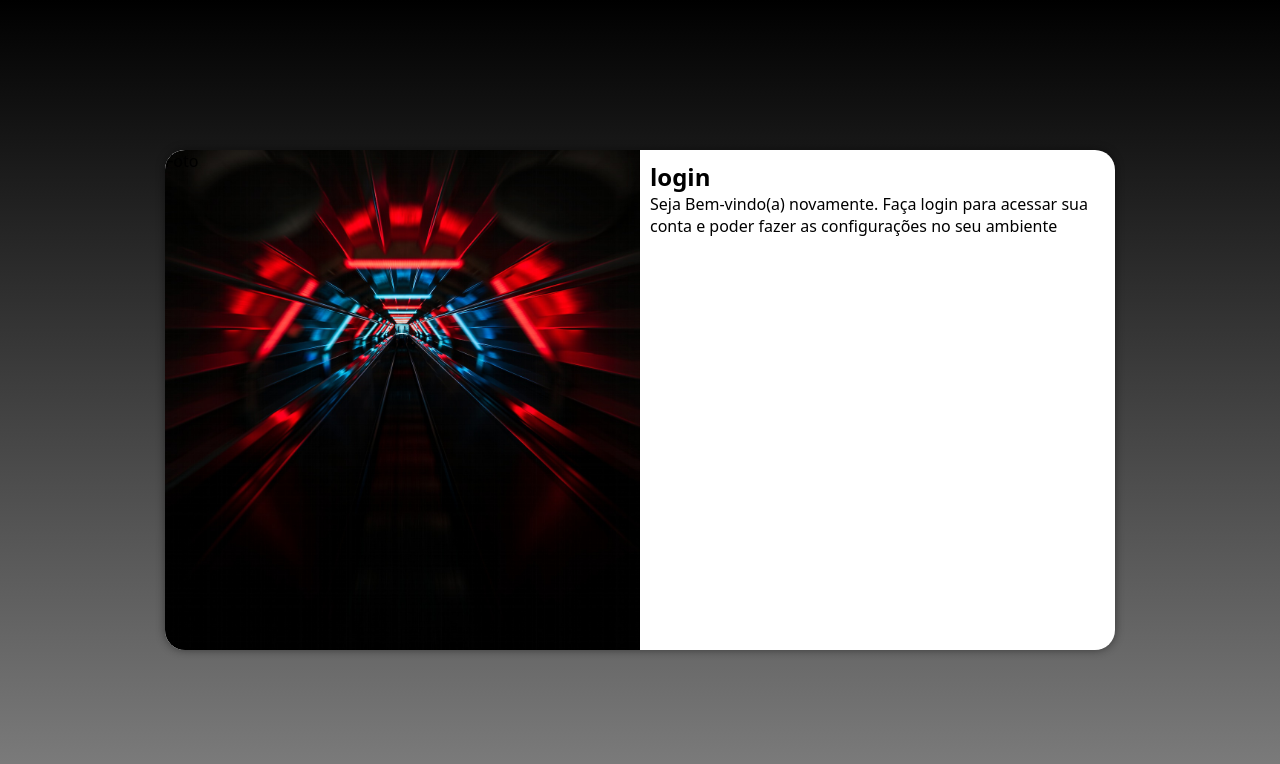
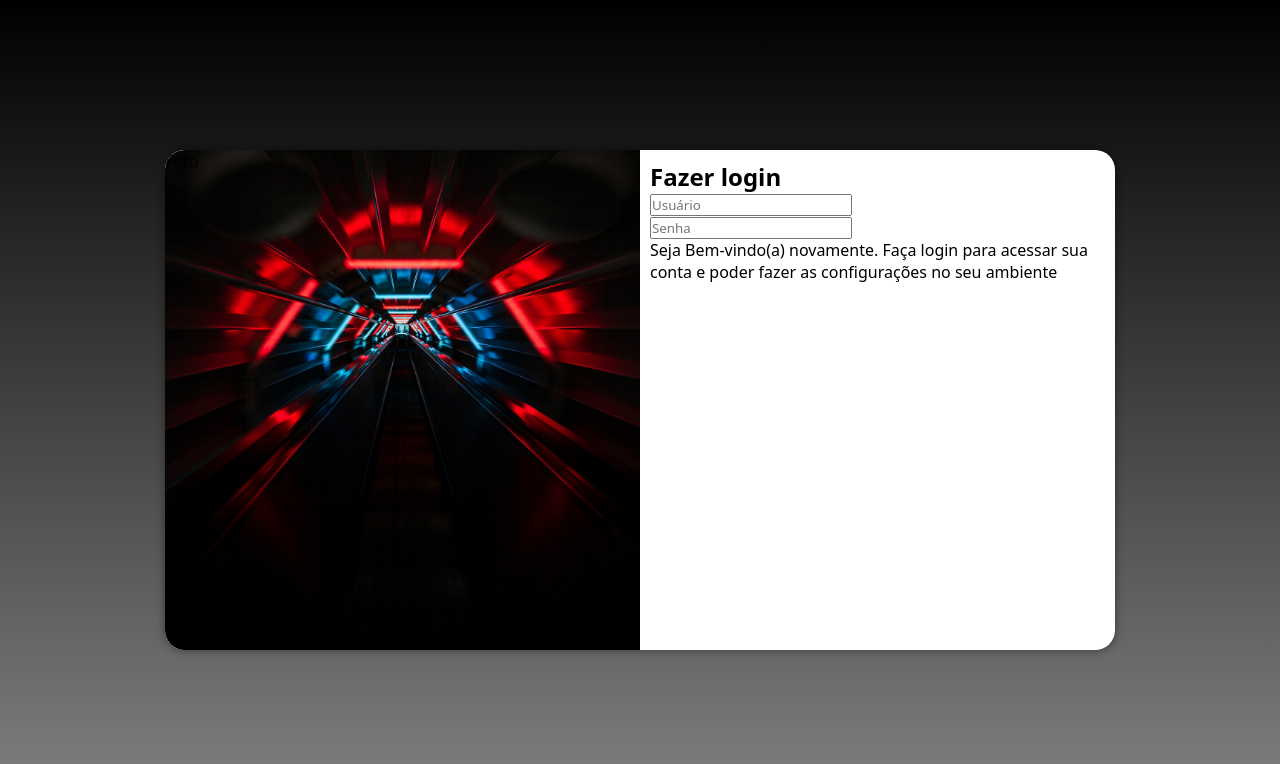
Before and after one commit to Michel-LlMA/projeto-login, a plain HTML site: page index.html in a window 1280 px wide. Drawn offline with Linux system fonts and the light colour scheme.

Commit message:
Update index.html

```diff
--- a/index.html
+++ b/index.html
@@ -15,7 +15,9 @@
                 Foto
             </div>
             <div id="formulario">
-                <h1>login</h1>
+                <h1>Fazer login</h1>
+                <input type="text" placeholder="Usuário"><br>
+                <input type="password" placeholder="Senha">
                 <p>Seja Bem-vindo(a) novamente. Faça login para acessar sua conta e poder fazer as configurações no seu ambiente</p>
             </div>
         </section>
```
